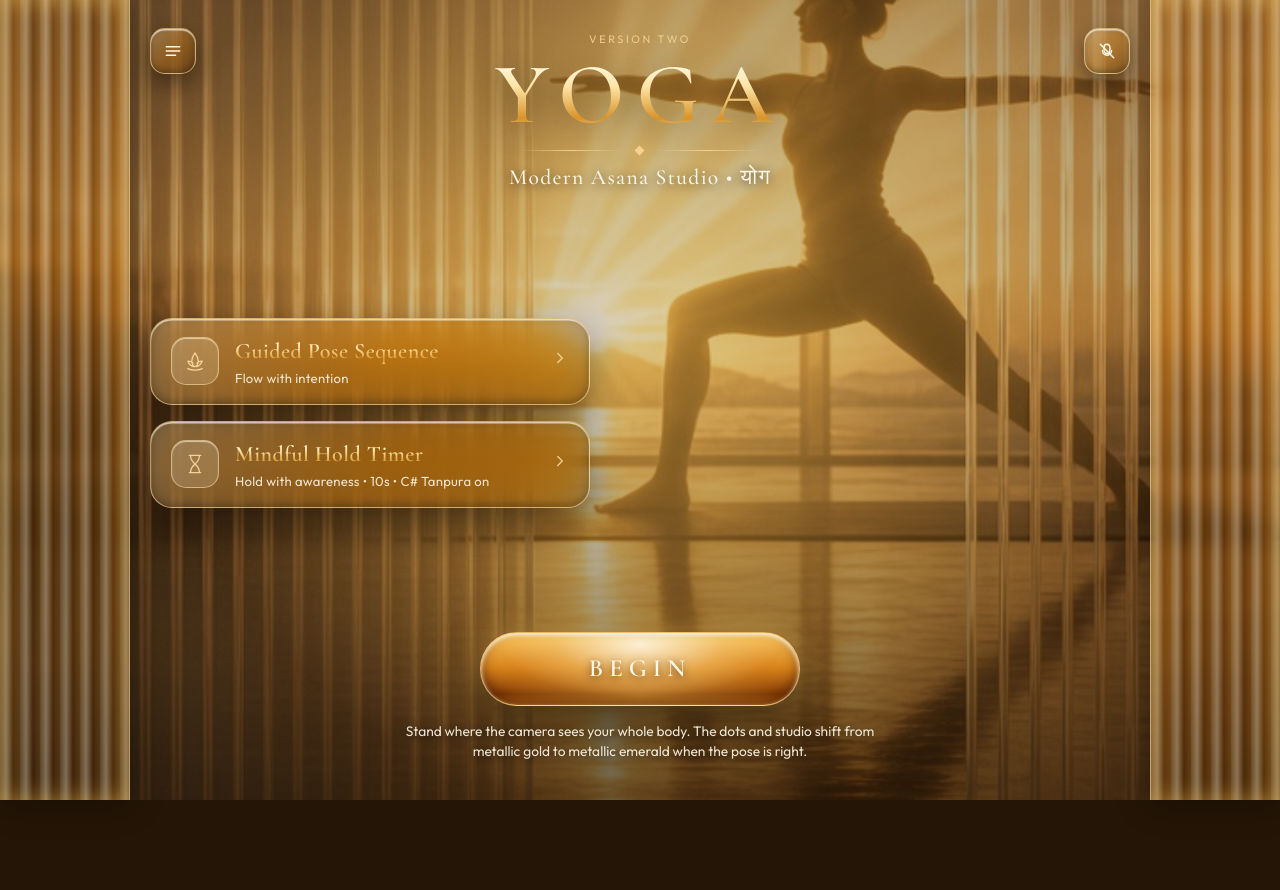
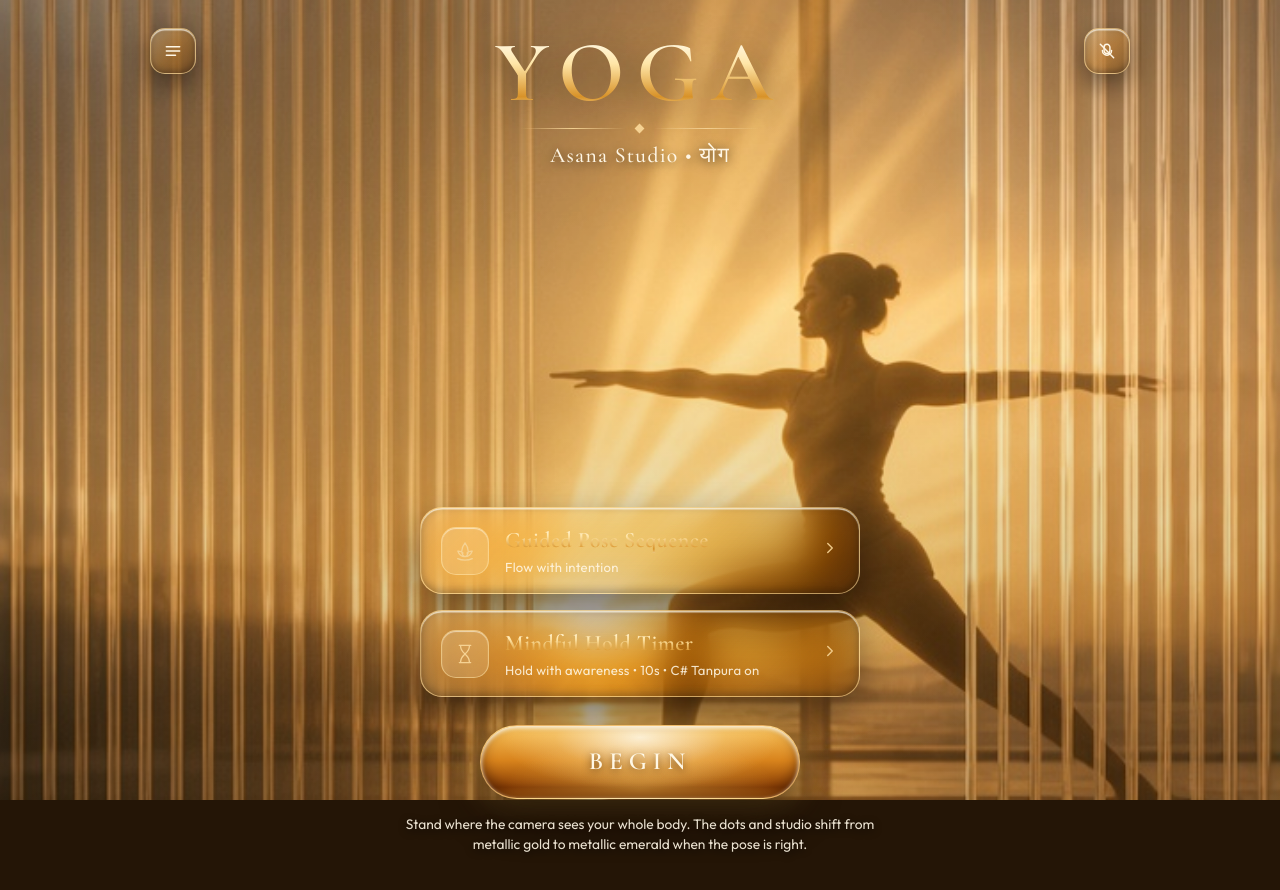
Before and after one commit to rajank24iitk-del/yoga-poses, a React (Vite) app in the folder v2/: page / in a window 1280 px wide. Shown: the top 890 px of the page. Before the commit the page ends 800 px from the top, so only its background shows below. Built offline with nearby package versions, Linux system fonts and the light colour scheme.

Commit message:
Show the studio silhouette and rename the front page Asana Studio.
Co-authored-by: Cursor <cursoragent@cursor.com>

```diff
--- a/v2/index.html
+++ b/v2/index.html
@@ -3,7 +3,7 @@
   <head>
     <meta charset="UTF-8" />
     <meta name="viewport" content="width=device-width, initial-scale=1.0" />
-    <title>YOGA • Modern Asana Studio</title>
+    <title>YOGA • Asana Studio</title>
     <link rel="icon" href="./icon-192.png" />
     <link rel="apple-touch-icon" href="./icon-192.png" />
     <link rel="manifest" href="./manifest.webmanifest" />
--- a/v2/src/App.css
+++ b/v2/src/App.css
@@ -57,20 +57,20 @@ h1 {
   position: absolute;
   inset: 0;
   background-size: cover;
-  background-position: center center;
+  background-position: 92% 30%;
   transition: opacity 0.65s ease;
 }
 
 .backdrop-gold {
   background-image:
-    linear-gradient(180deg, rgba(24, 12, 2, 0.36) 0%, var(--tint) 48%, rgba(18, 9, 2, 0.64) 100%),
+    linear-gradient(180deg, rgba(24, 12, 2, 0.08) 0%, rgba(24, 12, 2, 0.0) 38%, rgba(18, 9, 2, 0.22) 100%),
     var(--studio-gold-bg);
   opacity: 1;
 }
 
 .backdrop-green {
   background-image:
-    linear-gradient(180deg, rgba(5, 28, 16, 0.34) 0%, rgba(10, 56, 32, 0.28) 48%, rgba(4, 24, 14, 0.64) 100%),
+    linear-gradient(180deg, rgba(5, 28, 16, 0.08) 0%, rgba(5, 28, 16, 0.0) 38%, rgba(4, 24, 14, 0.22) 100%),
     var(--studio-green-bg);
   opacity: 0;
 }
@@ -88,32 +88,8 @@ h1 {
   inset: 0;
   background: radial-gradient(circle at 52% 38%, var(--glow) 0%, transparent 62%);
   mix-blend-mode: screen;
-  opacity: 0.8;
+  opacity: 0.28;
   transition: background 0.5s ease;
-}
-
-.fluted-pane {
-  position: absolute;
-  top: 0;
-  bottom: 0;
-  width: clamp(36px, 11vw, 130px);
-  backdrop-filter: blur(8px) saturate(140%);
-  -webkit-backdrop-filter: blur(8px) saturate(140%);
-  background-image: var(--flute);
-  box-shadow:
-    inset 0 0 26px var(--glow),
-    0 0 32px rgba(0, 0, 0, 0.38);
-  transition: border-color 0.5s ease, box-shadow 0.5s ease;
-}
-
-.fluted-left {
-  left: 0;
-  border-right: 1px solid var(--border);
-}
-
-.fluted-right {
-  right: 0;
-  border-left: 1px solid var(--border);
 }
 
 .home, .practice {
@@ -127,7 +103,7 @@ h1 {
   min-height: 100vh;
   display: flex;
   flex-direction: column;
-  justify-content: space-between;
+  justify-content: flex-start;
   padding: 28px 0 38px;
 }
 
@@ -273,8 +249,8 @@ h1 {
   flex-direction: column;
   gap: 16px;
   width: min(440px, 100%);
-  margin: auto 0;
-  padding: 24px 0;
+  margin: min(42vh, 360px) auto 0;
+  padding: 0;
 }
 
 .glass-tile {
@@ -357,6 +333,7 @@ h1 {
   align-items: center;
   text-align: center;
   gap: 14px;
+  margin-top: 28px;
 }
 
 .begin-amber {
--- a/v2/src/App.jsx
+++ b/v2/src/App.jsx
@@ -247,8 +247,6 @@ export default function App() {
       <div className="studio-backdrop" aria-hidden="true">
         <div className="backdrop-layer backdrop-gold" />
         <div className="backdrop-layer backdrop-green" />
-        <div className="fluted-pane fluted-left" />
-        <div className="fluted-pane fluted-right" />
         <div className="sun-wash" />
       </div>
 
@@ -265,14 +263,13 @@ export default function App() {
             </button>
 
             <div className="brand-lockup">
-              <p className="edition">Version two</p>
               <h1 className="brand-title">YOGA</h1>
               <div className="brand-rule" aria-hidden="true">
                 <span className="rule-line" />
                 <span className="rule-diamond" />
                 <span className="rule-line" />
               </div>
-              <p className="brand-subtitle">Modern Asana Studio • योग</p>
+              <p className="brand-subtitle">Asana Studio • योग</p>
             </div>
 
             <button
```
Also changed, not shown: v2/public/manifest.webmanifest, 6 other files (tests, documents, lock files or other folders).
